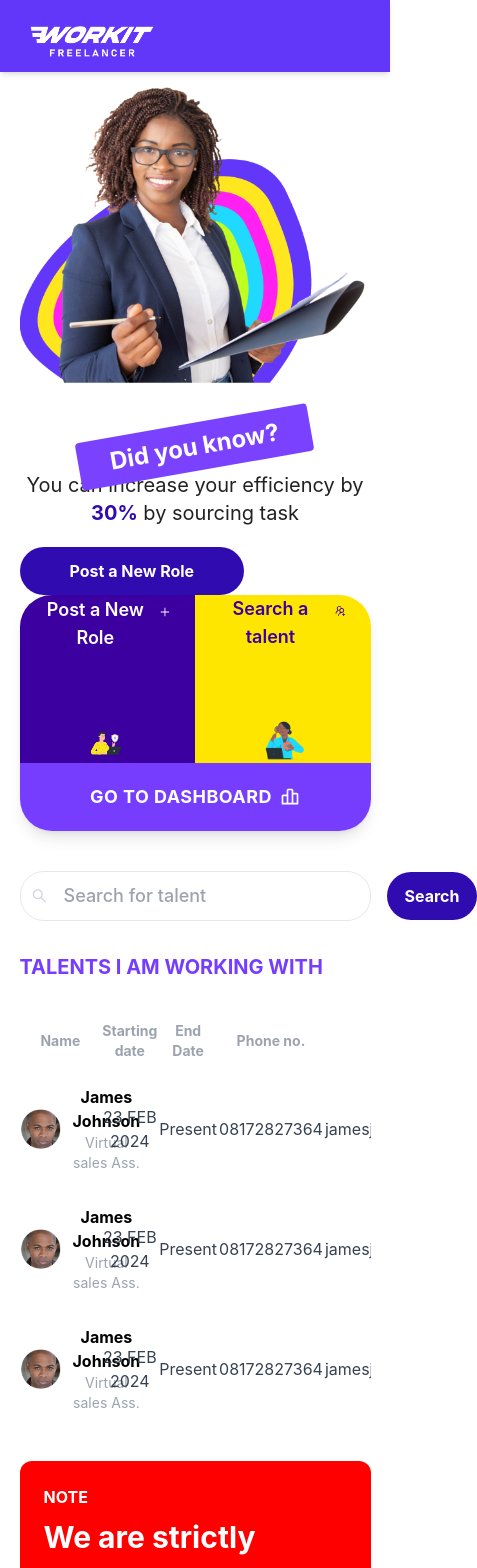
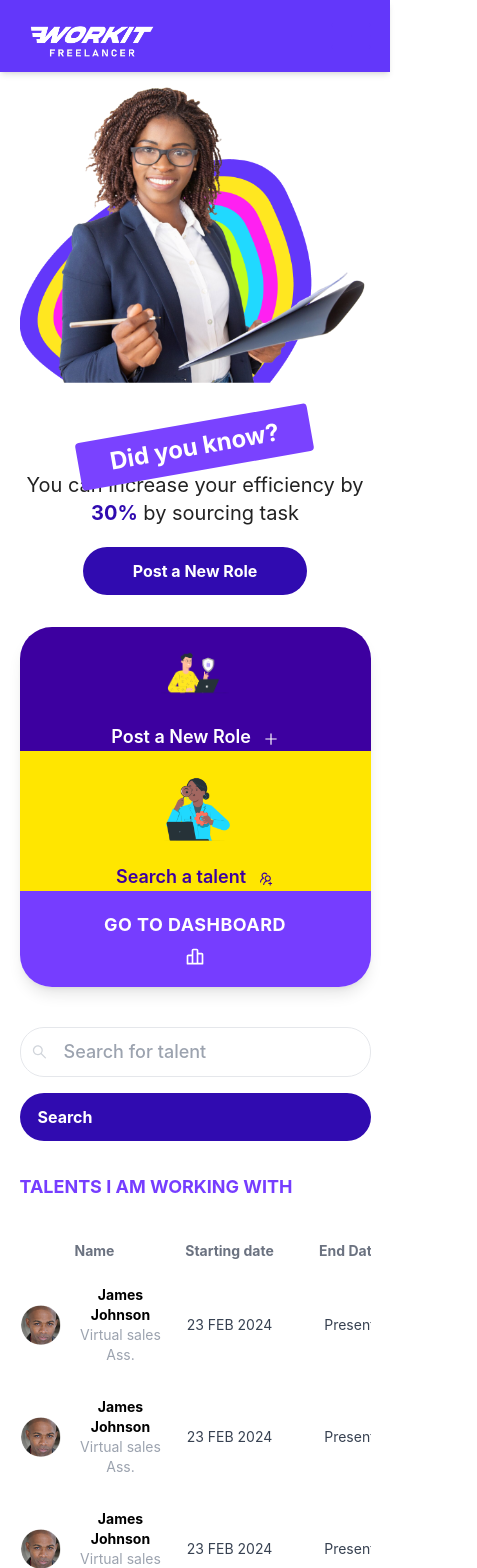
Before and after one commit to Justreadin/Work-it, a React (Vite) app in the folder frontend/: page /client in a window 390 px wide. Shown: the top 1568 px of the page, 477 px wide, since content can reach past the window. Built offline with nearby package versions, Linux system fonts and the light colour scheme.

Commit message:
update: makes it more responsive

```diff
--- a/frontend/src/home/Footer.tsx
+++ b/frontend/src/home/Footer.tsx
@@ -11,7 +11,7 @@ const Footer: React.FC = () => {
     <div className="w-full px-[5%]">
 
         {/* Top Section */}
-      <div className="mt-28 flex w-full flex-col items-center justify-between space-y-12 border-b py-8 md:flex-row md:space-y-0">
+      <div className="mt-20 flex w-full flex-col items-center justify-between space-y-12 border-b py-8 md:flex-row md:space-y-0">
         {/* Left Section */}
         <div className="flex flex-col gap-6">
           <button className="h-10 w-36 border-none bg-logo"></button>
--- a/frontend/src/home/Hero.tsx
+++ b/frontend/src/home/Hero.tsx
@@ -68,7 +68,7 @@ const Hero: React.FC<HeroProps> = ({
   callSpanClassName = "font-bold text-dark_purple",
   centSpanClassName = "font-bold text-dark_purple",
   descriptionClassName = "mt-6 text-center text-xl font-normal text-dark_gray sm:mt-9 sm:text-left",
-  buttonContainerClassName = "mt-5 flex items-center space-x-6",
+  buttonContainerClassName = "mt-5 flex items-center justify-center space-x-6 md:justify-start",
 }) => {
   return (
     <div className={`flex flex-col-reverse items-center gap-10 sm:gap-0 md:flex-row ${className}`}>
--- a/frontend/src/home/RoleTalentAction.tsx
+++ b/frontend/src/home/RoleTalentAction.tsx
@@ -8,30 +8,30 @@ import { NavLink } from "react-router-dom";
 
 const RoleTalentActions = () => {
   return (
-    <div className="mx-auto w-full overflow-hidden rounded-[2rem] text-white shadow-lg">
+    <div className="mx-auto mt-8 w-full overflow-hidden rounded-[2rem] text-white shadow-lg">
       {/* Top section */}
-      <div className="grid grid-cols-2">
+      <div className="grid grid-cols-1 md:grid-cols-2">
         {/* Post a New Role */}
-        <div className="flex flex-col items-center justify-end gap-12 bg-[#3D00A0] px-6 md:flex-row">
+        <div className="flex flex-col-reverse items-center gap-4 bg-[#3D00A0] px-6 md:flex-row md:justify-end md:gap-12">
           <div className="flex gap-3 space-y-2 text-center md:text-left">
             <h3 className="text-lg font-semibold">Post a New Role</h3>
             <AiOutlinePlus className="mx-auto md:mx-0" />
           </div>
-          <img src={postImg} alt="Post a role" className="mt-4 w-12 md:mt-0 md:w-24" />
+          <img src={postImg} alt="Post a role" className="w-20 object-contain md:mt-0 md:w-24" />
         </div>
 
         {/* Search a Talent */}
-        <div className="flex flex-col items-center justify-end gap-12 bg-[#FFE600] px-6 text-[#3D00A0] md:flex-row">
+        <div className="flex flex-col-reverse items-center justify-center gap-4 bg-[#FFE600] px-6 text-[#3D00A0] md:flex-row md:justify-end md:gap-12">
           <div className="flex gap-3 space-y-2 text-center md:text-left">
             <h3 className="text-lg font-semibold">Search a talent</h3>
             <AiOutlineUsergroupAdd className="mx-auto md:mx-0" />
           </div>
-          <img src={searchImg} alt="Search talent" className="mt-4 w-12 md:mt-0 md:w-20" />
+          <img src={searchImg} alt="Search talent" className="mt-4 w-20 md:mt-0 md:w-20" />
         </div>
       </div>
 
       {/* Bottom section */}
-      <div className="flex items-center justify-center gap-2 bg-[#763DFF] py-5 text-center text-lg font-bold tracking-wide text-white">
+      <div className="flex flex-col items-center justify-center gap-2 bg-[#763DFF] py-5 text-center text-lg font-bold tracking-wide text-white md:flex-row">
         <NavLink to="/dashboard" >GO TO DASHBOARD</NavLink>
         <BiBarChartAlt2 className="h-5 w-5" />
       </div>
--- a/frontend/src/home/TalentList.tsx
+++ b/frontend/src/home/TalentList.tsx
@@ -38,8 +38,8 @@ const TalentList = () => {
   return (
     <div className="mx-auto w-full space-y-8 py-10">
       {/* Search Bar */}
-      <div className="flex items-center gap-4">
-        <div className={`flex w-full items-center space-x-2 rounded-3xl border border-gray-200 p-2.5 text-gray-300`}>
+      <div className="flex flex-col gap-4 md:flex-row md:items-center">
+        <div className={`flex w-full items-center gap-2 rounded-3xl border border-gray-200 p-2.5 text-gray-300`}>
             <AiOutlineSearch className="h-5 w-5" />
             <input
               type="text"
@@ -52,20 +52,20 @@ const TalentList = () => {
       </div>
 
       {/* Section Header */}
-      <h2 className="text-xl font-bold uppercase text-[#763DFF]">
+      <h2 className="text-lg font-bold uppercase text-[#763DFF] md:text-xl">
         Talents I Am Working With
       </h2>
 
       {/* Table */}
-      <div className="overflow-x-auto">
-        <table className="w-full table-auto text-left text-white">
+      <div className="w-full overflow-x-auto">
+        <table className="min-w-full table-auto text-left text-sm text-white">
           <thead>
-            <tr className="text-center text-sm font-medium text-gray-400">
-              <th className="py-2">Name</th>
-              <th className="py-2">Starting date</th>
-              <th className="py-2">End Date</th>
-              <th className="py-2">Phone no.</th>
-              <th className="py-2">Email</th>
+            <tr className="text-center font-medium text-gray-500">
+              <th className="min-w-[150px] py-2">Name</th>
+              <th className="min-w-[120px] py-2">Starting date</th>
+              <th className="min-w-[120px] py-2">End Date</th>
+              <th className="min-w-[130px] py-2">Phone no.</th>
+              <th className="min-w-[200px] py-2">Email</th>
               <th className="py-2"></th>
             </tr>
           </thead>
@@ -76,7 +76,7 @@ const TalentList = () => {
                   <img
                     src={talent.avatar}
                     alt={talent.name}
-                    className="h-10 w-10 rounded-full"
+                    className="h-10 w-10 rounded-full object-cover"
                   />
                   <div >
                     <p className="font-bold text-black">{talent.name}</p>
```
